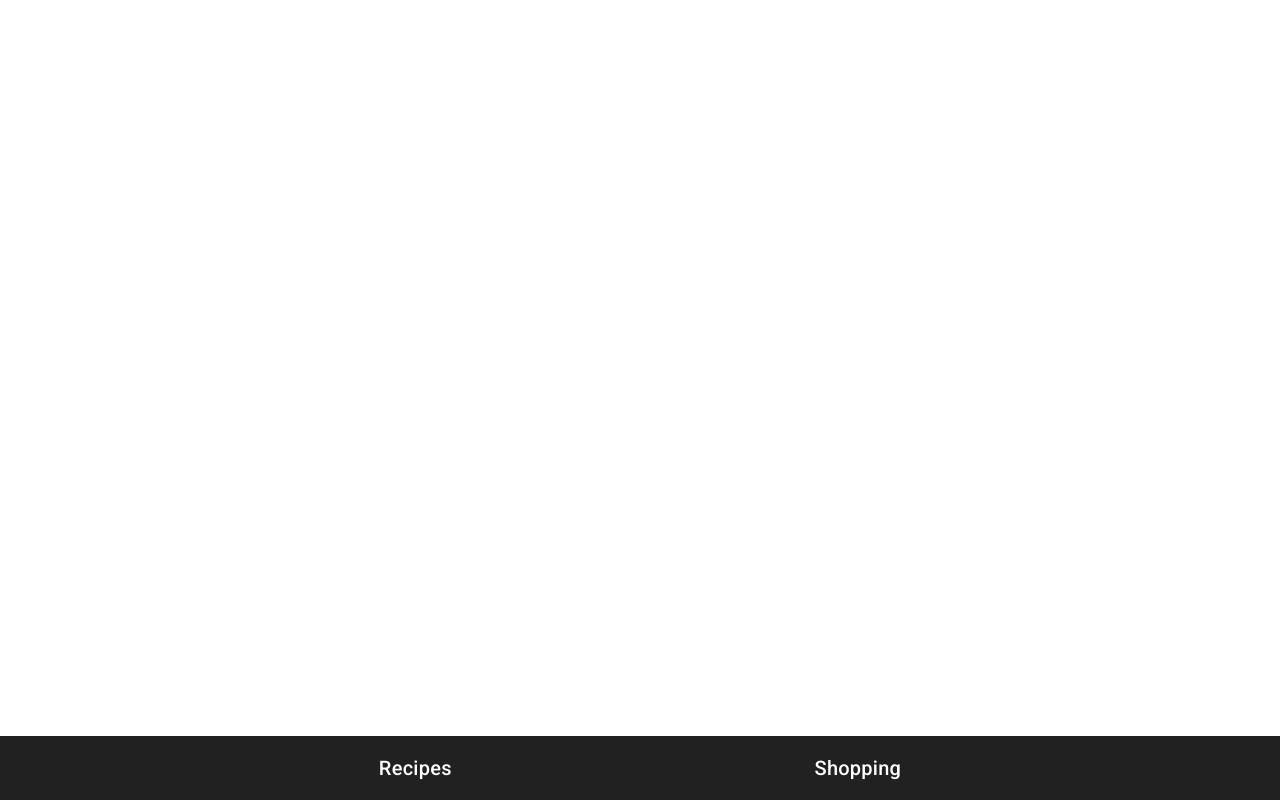
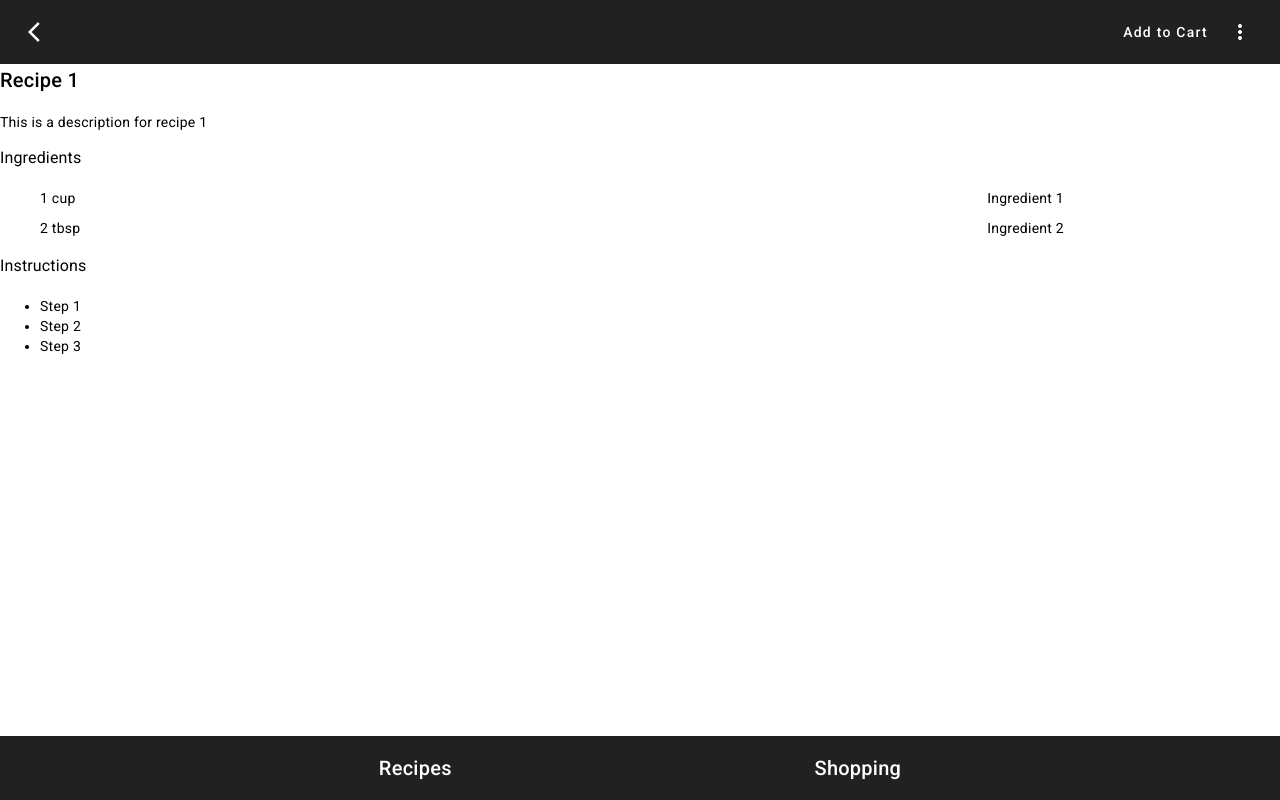
Before and after one commit to Revivedaniel/Lightweight-Recipe-and-Shopping-Platform, an Angular app: page /recipes/1 in a window 1280 px wide. Before the commit this address led to /. Built offline with nearby package versions, Linux system fonts and the light colour scheme.

Commit message:
Added the recipe page to render the full recipe when selected.

```diff
--- a/src/app/app.routes.ts
+++ b/src/app/app.routes.ts
@@ -1,9 +1,11 @@
 import { Routes } from '@angular/router';
 import { RecipesComponent } from './recipes/recipes.component';
 import { ShoppingComponent } from './shopping/shopping.component';
+import { RecipeComponent } from './recipe/recipe.component';
 
 export const routes: Routes = [
     {path: '', redirectTo: '/recipes', pathMatch: 'full'},
     {path: 'recipes', component: RecipesComponent},
-    {path: 'shopping', component: ShoppingComponent}
+    {path: 'recipes/:id', component: RecipeComponent},
+    {path: 'shopping', component: ShoppingComponent},
 ];
--- a/src/app/components/recipe-item/recipe-item.component.html
+++ b/src/app/components/recipe-item/recipe-item.component.html
@@ -1,3 +1,3 @@
-<h3>{{title}}</h3>
-<p>{{description}}</p>
+<h3>{{recipe.name}}</h3>
+<p>{{recipe.description}}</p>
 <mat-divider></mat-divider>
--- a/src/app/components/recipe-item/recipe-item.component.ts
+++ b/src/app/components/recipe-item/recipe-item.component.ts
@@ -1,5 +1,6 @@
 import { Component, Input } from '@angular/core';
 import { MatDividerModule } from '@angular/material/divider';
+import { Recipe } from '../../models/recipe.model';
 
 @Component({
   selector: 'app-recipe-item',
@@ -9,6 +10,5 @@ import { MatDividerModule } from '@angular/material/divider';
   styleUrl: './recipe-item.component.scss'
 })
 export class RecipeItemComponent {
-  @Input() title: string = '';
-  @Input() description: string = '';
+  @Input() recipe: Recipe = { id: 1, name: '', description: '', ingredients: [], instructions: [] };
 }
--- /dev/null
+++ b/src/app/recipe/recipe.component.html
@@ -0,0 +1,27 @@
+<mat-toolbar>
+    <button mat-icon-button>
+        <mat-icon>arrow_back_ios</mat-icon>
+    </button>
+    <span>
+        <button mat-button>Add to Cart</button>
+        <button mat-icon-button class="example-icon" aria-label="Example icon-button with share icon">
+            <mat-icon>more_vert</mat-icon>
+        </button>
+    </span>
+</mat-toolbar>
+<div>
+    <h2>{{recipe.name}}</h2>
+    <p>{{recipe.description}}</p>
+    <div>
+        <h3>Ingredients</h3>
+        <ul id="ingredientList">
+            <li *ngFor="let ingredient of recipe.ingredients"><span>{{ingredient.quantity}} {{ingredient.measurement}}</span><span>{{ingredient.name}}</span></li>
+        </ul>
+    </div>
+    <div>
+        <h3>Instructions</h3>
+        <ul id="instructionList">
+            <li *ngFor="let instruction of recipe.instructions">{{instruction}}</li>
+        </ul>
+    </div>
+</div>
--- /dev/null
+++ b/src/app/recipe/recipe.component.scss
@@ -0,0 +1,19 @@
+mat-toolbar {
+    display: flex;
+    justify-content: space-between;
+}
+
+mat-toolbar span {
+    display: flex;
+    align-items: center;
+}
+
+#ingredientList, #instructionList {
+    width: 80vw;
+}
+
+#ingredientList li {
+    display: flex;
+    justify-content: space-between;
+    margin-bottom: 10px;
+}
--- /dev/null
+++ b/src/app/recipe/recipe.component.ts
@@ -0,0 +1,39 @@
+import { Component, OnInit } from '@angular/core';
+import {MatIconModule} from '@angular/material/icon';
+import {MatButtonModule} from '@angular/material/button';
+import {MatToolbarModule} from '@angular/material/toolbar';
+import {MatListModule} from '@angular/material/list';
+import { Recipe } from '../models/recipe.model';
+import { ActivatedRoute } from '@angular/router';
+import { RecipeService } from '../services/recipe.service';
+import { CommonModule } from '@angular/common';
+
+@Component({
+  selector: 'app-recipe',
+  standalone: true,
+  imports: [CommonModule, MatToolbarModule, MatButtonModule, MatIconModule, MatListModule],
+  templateUrl: './recipe.component.html',
+  styleUrl: './recipe.component.scss'
+})
+export class RecipeComponent implements OnInit {
+  // aquire the recipe id from the :id param
+  // get the recipe object from the recipe service
+
+  recipeId: string | null = '';
+  recipe: Recipe = { id: 1, name: '', description: '', ingredients: [], instructions: [] };
+  constructor(private route: ActivatedRoute, private recipeService: RecipeService) { }
+
+  ngOnInit(): void {
+    this.route.paramMap.subscribe(params => {
+      this.recipeId = params.get('id');
+    });
+
+    if (this.recipeId) {
+      const recipe = this.recipeService.getRecipe(Number(this.recipeId));
+      if (recipe) {
+        this.recipe = recipe;
+        console.log(recipe)
+      }
+    }
+  }
+}
```
Also changed, not shown: 1 other file (tests, documents, lock files or other folders).
